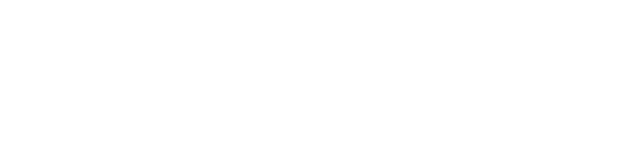
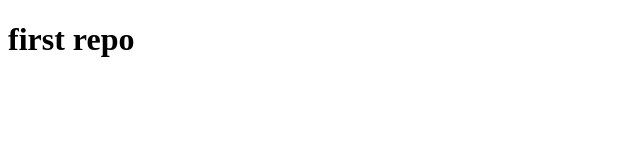
Before and after one commit to Roman742/Roman742, a plain HTML site: page index.html in a window 1280 px wide. Shown: the whole page, without its empty margins (0-640 px from the left). Drawn offline with Linux system fonts and the light colour scheme.

Commit message:
first commit

```diff
--- a/index.html
+++ b/index.html
@@ -7,6 +7,6 @@
     <title>my repo</title>
 </head>
 <body>
-
+    <h1>first repo</h1>
 </body>
 </html>
```
Also changed, not shown: 1 other file.
